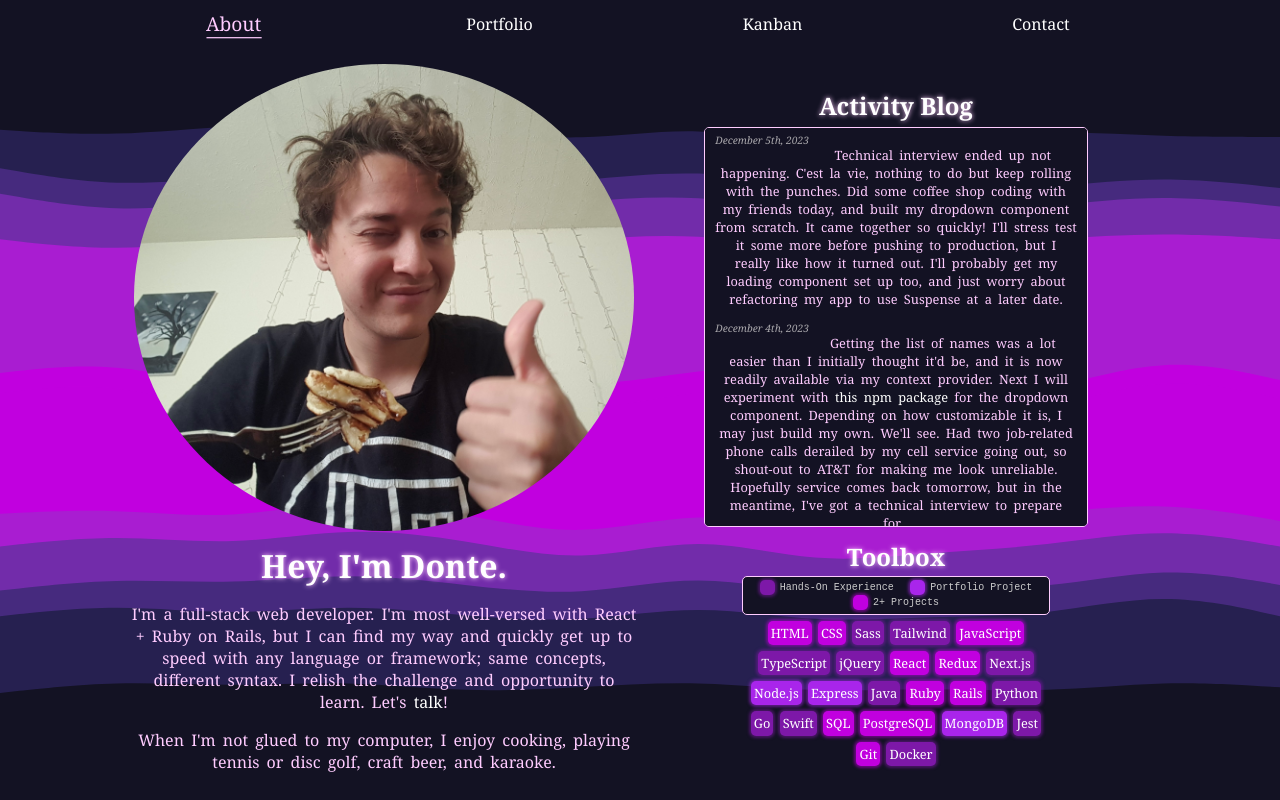
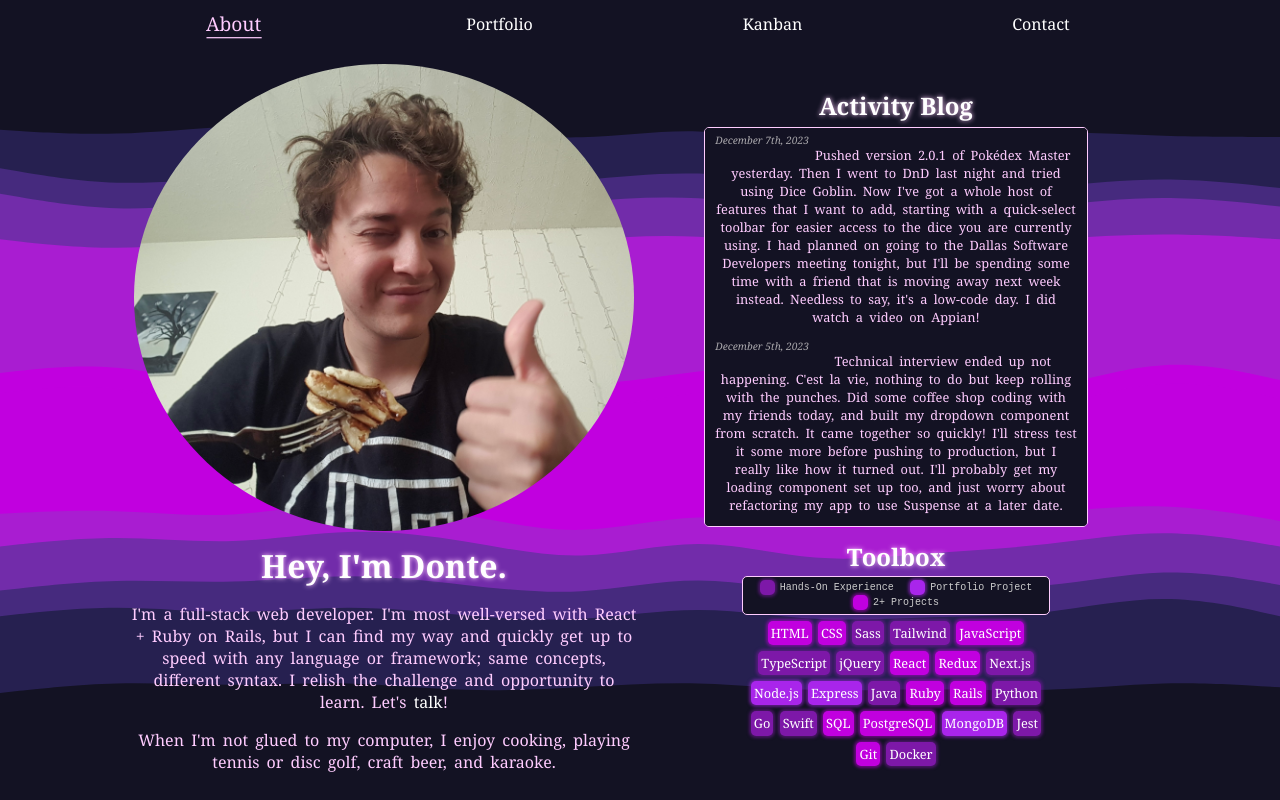
Before and after one commit to dawnteigh/dawnteigh.github.io, a React (Create React App) app: page / in a window 1280 px wide. Built offline with nearby package versions, Linux system fonts and the light colour scheme.

Commit message:
12/7 entry

```diff
--- a/src/data/activity.js
+++ b/src/data/activity.js
@@ -1,4 +1,8 @@
 export const activity = [
+  {
+    date: "December 7th, 2023",
+    entry: "Pushed version 2.0.1 of Pokédex Master yesterday. Then I went to DnD last night and tried using Dice Goblin. Now I've got a whole host of features that I want to add, starting with a quick-select toolbar for easier access to the dice you are currently using. I had planned on going to the Dallas Software Developers meeting tonight, but I'll be spending some time with a friend that is moving away next week instead. Needless to say, it's a low-code day. I did watch a video on Appian!"
+  },
   {
     date: "December 5th, 2023",
     entry: "Technical interview ended up not happening. C'est la vie, nothing to do but keep rolling with the punches. Did some coffee shop coding with my friends today, and built my dropdown component from scratch. It came together so quickly! I'll stress test it some more before pushing to production, but I really like how it turned out. I'll probably get my loading component set up too, and just worry about refactoring my app to use Suspense at a later date."
```
